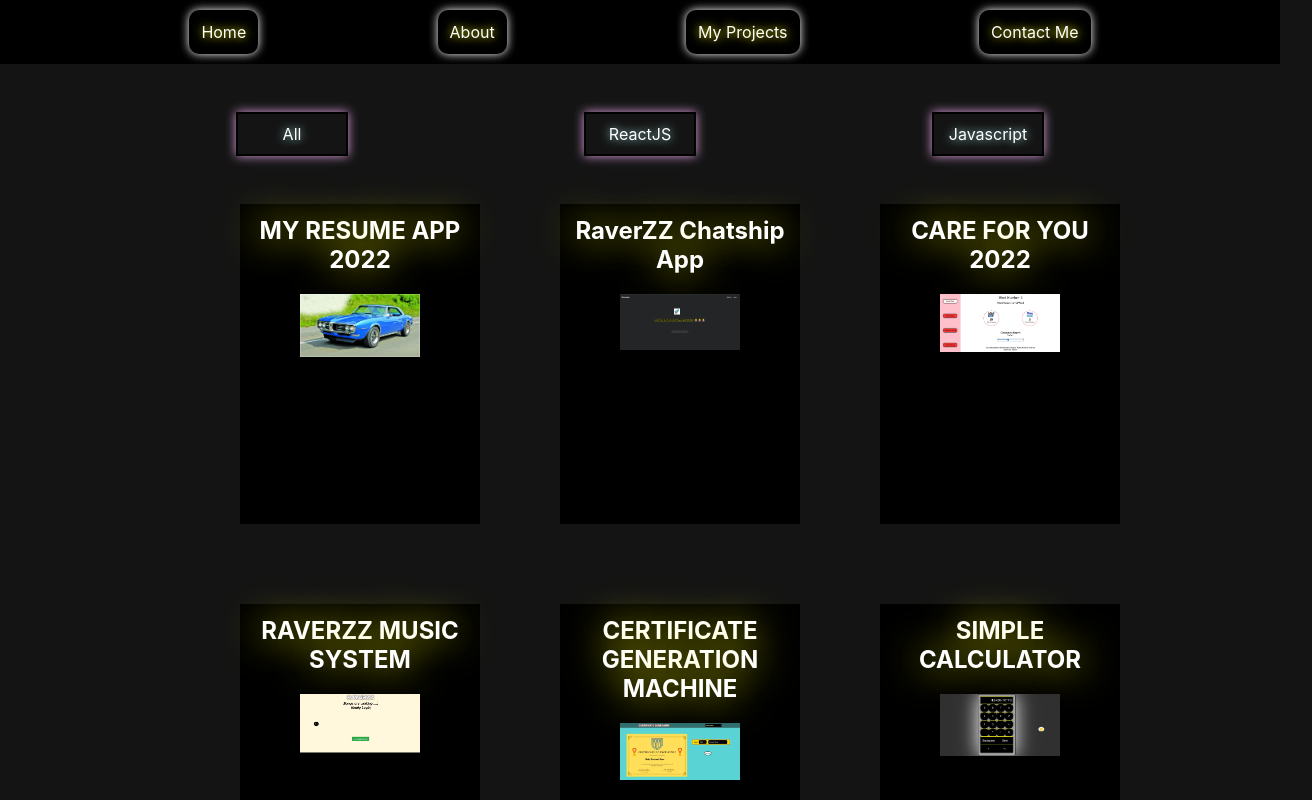
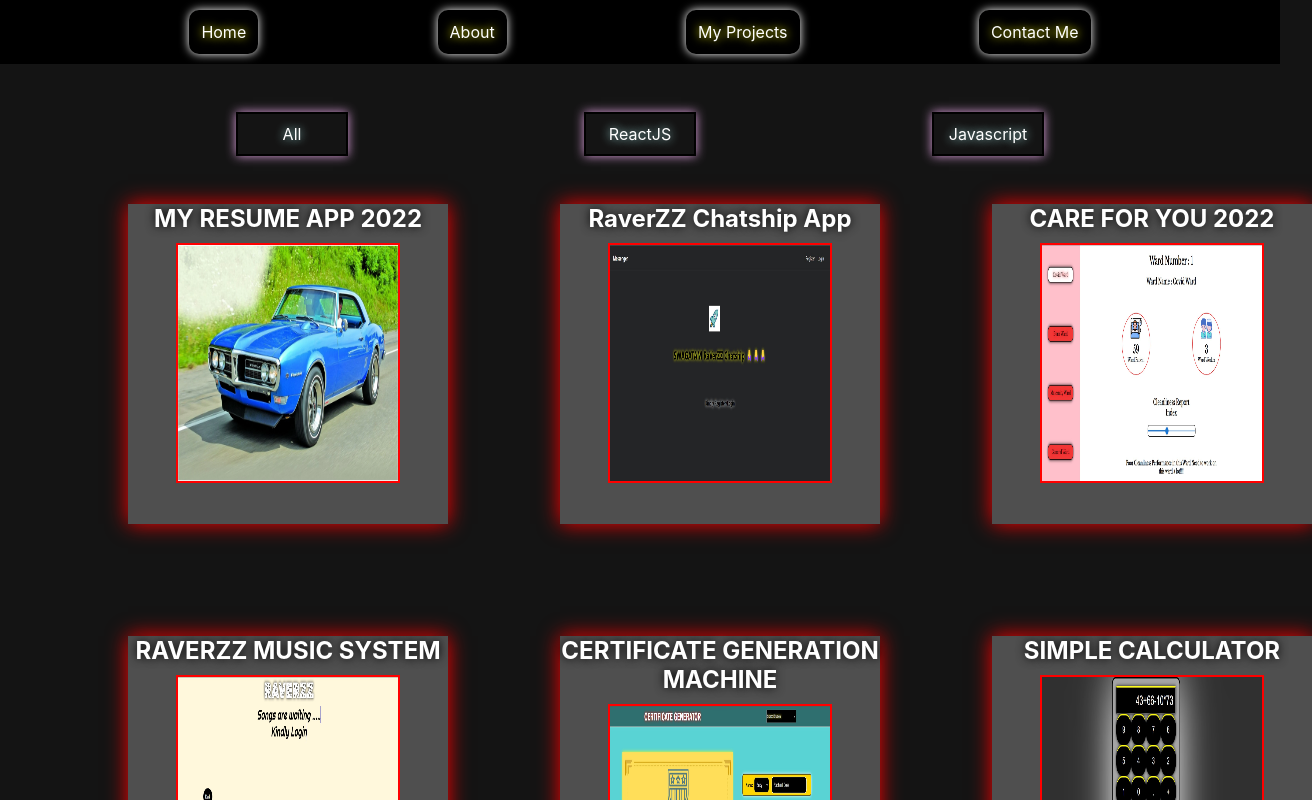
Before and after one commit to darkknight20032001/My-Resume-Application-2022, a React (Create React App) app: page /myprojects in a window 1280 px wide. Shown: the top 800 px of the page, 1312 px wide, since content can reach past the window. Built offline with nearby package versions, Linux system fonts and the light colour scheme; a web font is replaced by a local one.

Commit message:
committed

```diff
--- a/src/Components/MyProjects.css
+++ b/src/Components/MyProjects.css
@@ -1,24 +1,28 @@
 ul.ProjectLists {
   display: flex;
   justify-content: space-evenly;
-text-shadow: 0px 0px 10px paleturquoise;
+  text-shadow: 0px 0px 10px paleturquoise;
   margin: 3rem 0px;
   color: white;
+
 }
-ul.ProjectLists li{
+
+ul.ProjectLists li {
   box-shadow: 0px 0px 10px plum;
   width: 7rem;
   text-align: center;
+
+
 }
 div.ProjectLists {
-  border: 2px solid black;
+
   text-align: center;
   height: 20rem;
-  width: 15rem;
-  background-color: black;
+  width: 20rem;
+  background-color: #ffffff40;
   color: white;
-  padding:10px;
-  text-shadow: 0px 0px 40px yellow;
+ box-shadow: 0px 0px 20px red;
+  text-shadow: 0px 0px 10px black;
 }
 ul.ProjectLists li {
   list-style: none;
@@ -38,5 +42,15 @@ ul.ProjectLists li {
   display: grid;
   grid-template-columns: 1fr 1fr 1fr;
   justify-items: stretch;
-  grid-gap: 5rem;
+  grid-gap: 7rem;
+
+  margin: 0px 10rem ;
+  width: 70rem;
+  justify-content: center;
 }
+div.ProjectLists img {
+  border: 2px solid red;
+  height: 15rem;
+  width: 14rem;
+  margin: 10px 0px;
+}
--- a/src/Components/MyProjects.js
+++ b/src/Components/MyProjects.js
@@ -35,7 +35,7 @@ const MyProjects = () => {
           return (
             <div className="ProjectLists" key={id}>
               <h2>{item.ProjectName}</h2>
-              <br />
+
               <a href={item.ProjectLink} target="_blank" rel="noreferrer" >
                 <img src={item.ProjectImage} width="120rem" alt="hi" />
               </a>
```
